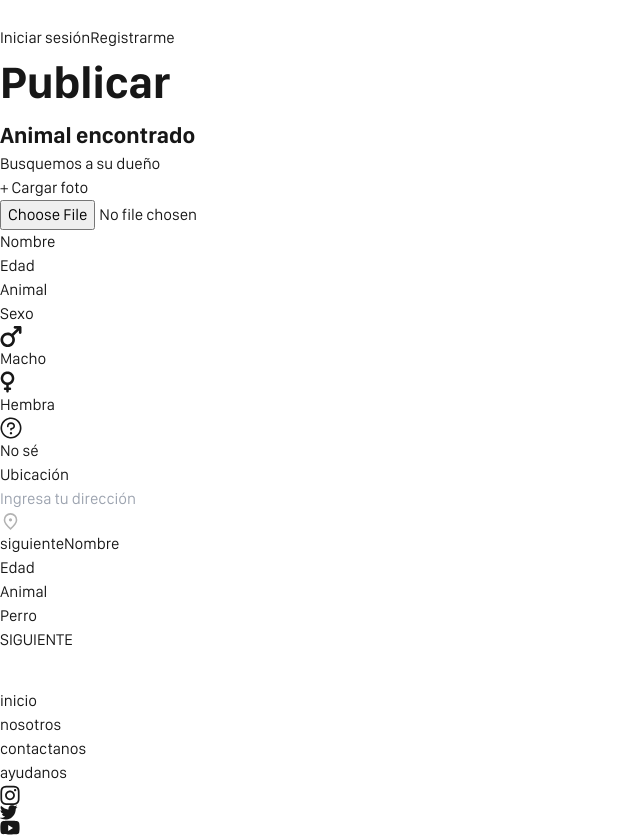
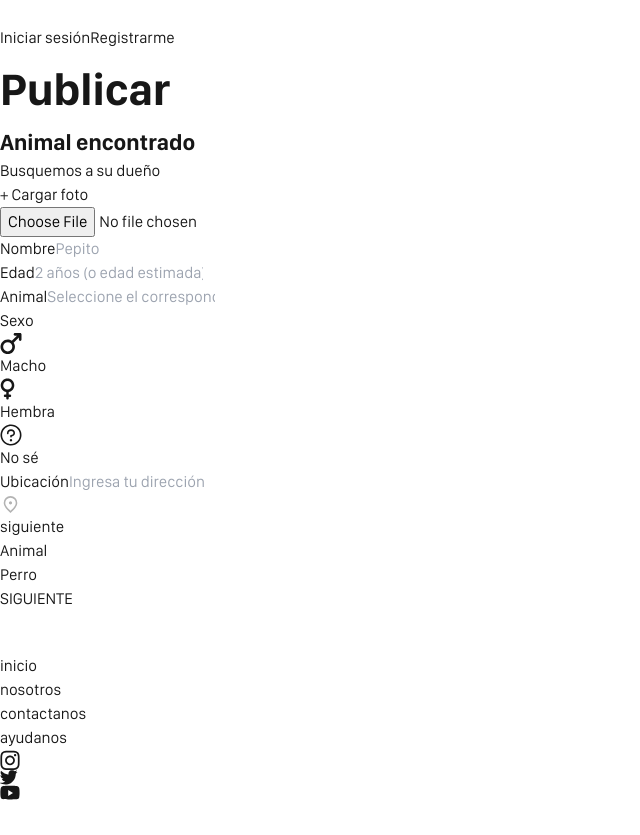
Before and after one commit to No-Country-simulation/s18-05-m-csharp-react, a Next.js app in the folder client/: page /publicar/1 in a window 1280 px wide. Shown: the whole page, without its empty margins (0-640 px from the left). After the commit the page ends 800 px from the top, so only its background shows below. Built offline with nearby package versions, Linux system fonts and the light colour scheme.

Commit message:
- mas ajustes al diseño, acomodando el modal y campos del form

```diff
--- a/client/src/app/layout.tsx
+++ b/client/src/app/layout.tsx
@@ -34,7 +34,7 @@ export const metadata: Metadata = {
   ]
 };
 
-export const viewport: Viewport = { themeColor: "#5804B2" }
+export const viewport: Viewport = { themeColor: "#9D6DD1" }
 
 export default function RootLayout({
   children,
--- a/client/src/components/post/ModalPost.tsx
+++ b/client/src/components/post/ModalPost.tsx
@@ -14,10 +14,10 @@ export default function ModalPost() {
   return (
     <Dialog open={isOpen} as="div" className="relative z-50 focus:outline-none" onClose={closeModal} >
       <div className="fixed inset-0 z-10 w-screen h-screen overflow-y-auto bg-black/50">
-        <div className="flex min-h-full items-center justify-center md:px-4 px-2">
+        <div className="flex min-h-full items-center justify-center px-4">
           <DialogPanel
             transition
-            className="w-full max-w-md md:max-w-xl rounded-2xl bg-custom-gradient overflow-y-auto md:h-[95vh] h-[85vh]  duration-300 ease-out data-[closed]:transform-[scale(95%)] data-[closed]:opacity-0 px-2 py-4"
+            className="w-full max-w-md md:max-w-xl rounded-2xl bg-custom-gradient overflow-y-auto md:max-h-[95vh] max-h-[80vh] duration-300 ease-out data-[closed]:transform-[scale(95%)] data-[closed]:opacity-0 px-3 py-6"
           >
             <div className="relative">
               <button className={"absolute font-semibold top-2 right-2 text-white hover:bg-red-400 transition rounded-xl px-4 py-2"} onClick={closeModal} >
@@ -31,7 +31,7 @@ export default function ModalPost() {
               ¿Qué quieres publicar hoy?
             </h4>
 
-            <div className="flex py-2 md:px-6 px-3 flex-col justify-center items-center gap-4">
+            <div className="flex py-2 md:px-6 px-1.5 flex-col justify-center items-center gap-4">
               {menuItems.map((item) => (
                 <CardMenu
                   icon={item.icon}
--- a/client/src/components/post/adoption/AdoptionForm.tsx
+++ b/client/src/components/post/adoption/AdoptionForm.tsx
@@ -33,14 +33,20 @@ export default function AnimalAdoptionForm() {
           <div className="sm:grid sm:grid-cols-2 sm:gap-3">
             <CustomInput
               extraClass="rounded-xl"
-              topLabel={"Nombre"} />
+              topLabel={"Nombre"}
+              placeholder={"Pepito"}
+            />
 
             <CustomInput
               extraClass=" rounded-xl"
-              topLabel={"Edad"} />
+              topLabel={"Edad"}
+              placeholder={"2 años (o edad estimada)"}
+            />
             <CustomInput
               extraClass=" rounded-xl"
-              topLabel={"Animal"} />
+              topLabel={"Animal"}
+              placeholder={"Seleccione el correspondiente"}
+            />
 
             <SexSelection onSexChange={setSex} />
 
@@ -56,26 +62,9 @@ export default function AnimalAdoptionForm() {
             disabled={true}
           />
 
-          <label htmlFor="name" className="block text-sm font-medium text-purple-700">Nombre</label>
-          <input
-            type="text"
-            id="name"
-            value={name}
-            onChange={(e) => setName(e.target.value)}
-            className="mt-1 block w-full rounded-md border-gray-300 shadow-sm focus:border-purple-500 focus:ring-purple-500"
-          />
+
         </div>
 
-        <div>
-          <label htmlFor="age" className="block text-sm font-medium text-purple-700">Edad</label>
-          <input
-            type="text"
-            id="age"
-            value={age}
-            onChange={(e) => setAge(e.target.value)}
-            className="mt-1 block w-full rounded-md border-gray-300 shadow-sm focus:border-purple-500 focus:ring-purple-500"
-          />
-        </div>
 
         <div>
           <label htmlFor="animal-type" className="block text-sm font-medium text-purple-700">Animal</label>
--- a/client/src/components/post/form/LocationInput.tsx
+++ b/client/src/components/post/form/LocationInput.tsx
@@ -1,3 +1,4 @@
+import CustomInput from '@/components/shared/CustomInput'
 import Image from 'next/image'
 import { useState } from 'react'
 
@@ -14,27 +15,18 @@ export default function LocationInput({ onLocationChange }: LocationInputProps)
   }
 
   return (
-    <div>
-      <label htmlFor="location" className="block text-sm font-medium text-purple-700 mb-2">
-        Ubicación
-      </label>
-      <div className="relative">
-        <input
-          type="text"
-          id="location"
-          value={location}
-          onChange={handleChange}
+    <CustomInput
+      topLabel={"Ubicación"}
+      extraClass="rounded-xl pl-[35px!important]"
       placeholder="Ingresa tu dirección"
-          className="w-full pl-10 pr-3 py-2 rounded-md border-gray-300 shadow-sm focus:border-purple-500 focus:ring-purple-500"
-        />
+    >
       <Image
         src="/assets/icons/location.svg"
         alt="Location Icon"
         width={21}
         height={21}
-          className="absolute left-3 top-1/2 transform -translate-y-1/2"
+        className="absolute left-2 top-2/3 transform -translate-y-1/2"
       />
-      </div>
-    </div>
+    </CustomInput>
   )
 }
--- a/client/src/components/shared/CustomInput.tsx
+++ b/client/src/components/shared/CustomInput.tsx
@@ -1,15 +1,16 @@
-import { forwardRef, InputHTMLAttributes } from "react";
+import { forwardRef, InputHTMLAttributes, ReactNode } from "react";
 
 interface CustomInputProps extends InputHTMLAttributes<HTMLInputElement> {
   extraClass?: string;
   containClass?: string;
   error?: string;
-  topLabel?: string
+  topLabel?: string;
+  children?: ReactNode
 }
 
 const CustomInput = forwardRef<HTMLInputElement, CustomInputProps>(
-  ({ extraClass, error, topLabel, containClass, ...props }, ref) => (
-    <div className={`flex flex-col ${containClass ?? ""}`}>
+  ({ extraClass, error, topLabel, containClass, children, ...props }, ref) => (
+    <div className={`relative flex flex-col ${containClass ?? ""}`}>
       {topLabel && (
         <label htmlFor={props.name}
           className="text-dark-gray text-subtitle">
@@ -21,6 +22,7 @@ const CustomInput = forwardRef<HTMLInputElement, CustomInputProps>(
         className={`input shadow-sm ${extraClass} mb-1`}
         {...props}
       />
+      {children}
       <label about="text-error-helper" htmlFor={props.name} className={`${error && "text-red-600"} text - [10pt]`}>
         {error && error}
       </label>
--- a/client/src/layout/Header.tsx
+++ b/client/src/layout/Header.tsx
@@ -7,7 +7,7 @@ const Header = () => {
   return (
     <header className="bg-custom-gradient h-[85px]">
 
-      <div className="flex items-center h-[calc(100%-22px)] justify-between px-4">
+      <div className="flex items-center h-[calc(100%-22px)] justify-between md:px-10 px-2">
         <Image
           priority
           width={147}
--- a/client/src/layout/components/UserNav.tsx
+++ b/client/src/layout/components/UserNav.tsx
@@ -74,9 +74,9 @@ const UserNav = () => {
       {
         links.map(({ href, label }, i) => (
           <Link href={href} key={i} className={`
-          rounded-full py-1.5 px-4 text-small
+          rounded-full py-1.5 md:px-4 px-2.5 text-small
           duration-300 text-white hover:text-secondary-light
-          ${!(i % 2) && "bg-white-100"} transition-all ease
+          ${!(i % 2) && "bg-white-100"} transition-all ease text-nowrap text-ellipsis overflow-hidden whitespace-nowrap md:max-w-none max-w-[100px]
           `}>
             {label}
           </Link>
```
Lines whose indentation alone changed are shown as unchanged.
